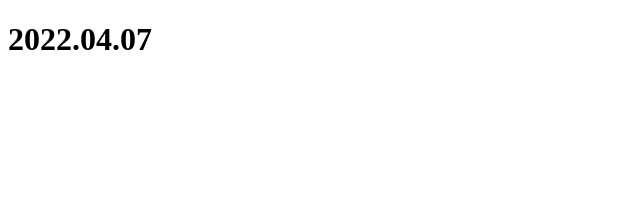
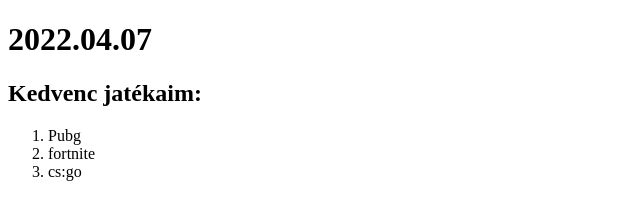
Before and after one commit to markszabo17/datum, a plain HTML site: page index.html in a window 1280 px wide. Shown: the whole page, without its empty margins (0-640 px from the left). Drawn offline with Linux system fonts and the light colour scheme.

Commit message:
kedvenc jatekaim

```diff
--- a/index.html
+++ b/index.html
@@ -7,5 +7,12 @@
 </head>
 <body>
     <h1>2022.04.07</h1>
+    <h2>Kedvenc jatékaim:</h2>
+    <ol>
+        <li>Pubg</li>
+        <li>fortnite</li>
+        <li>cs:go</li>
+    </ol>
+
 </body>
 </html>
```
